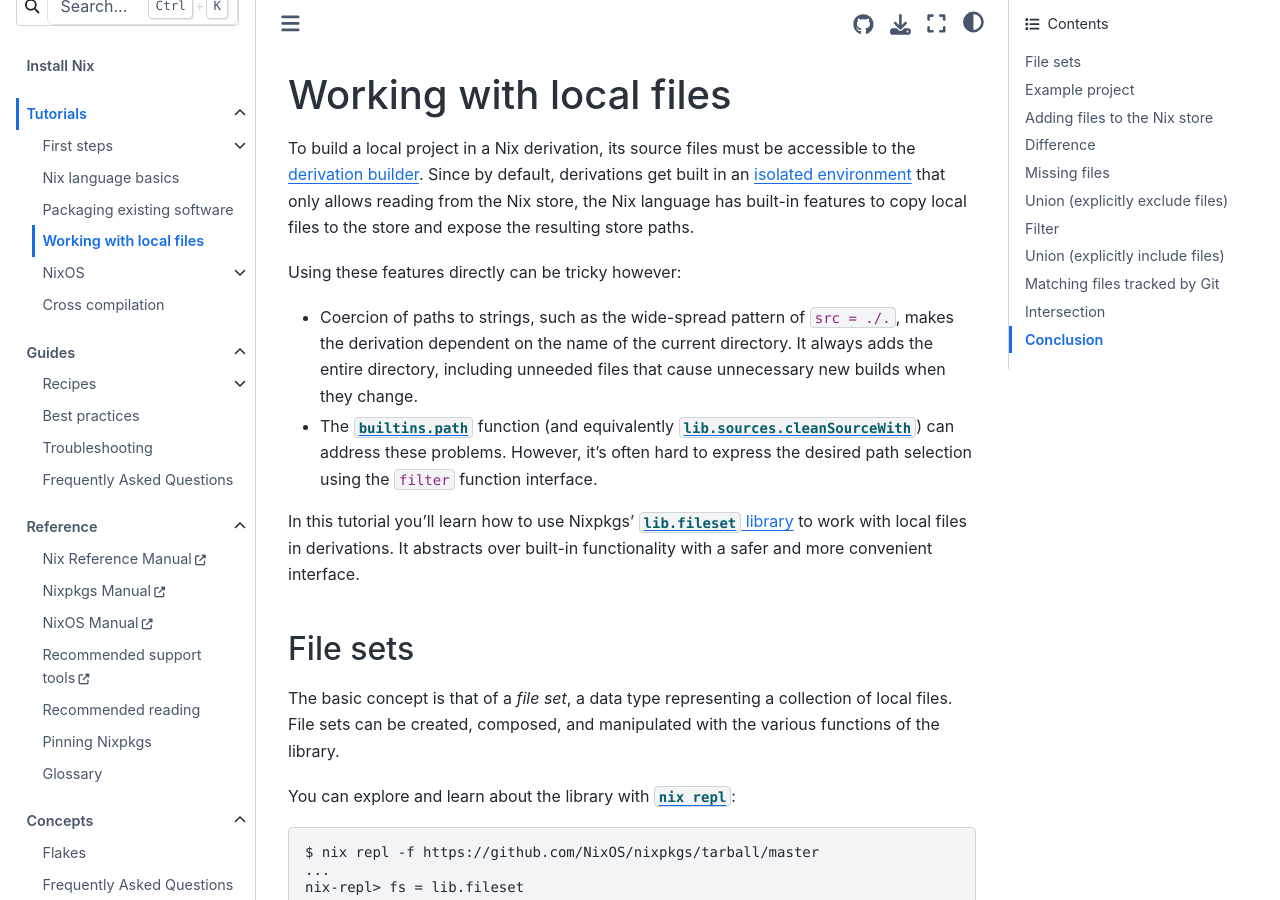
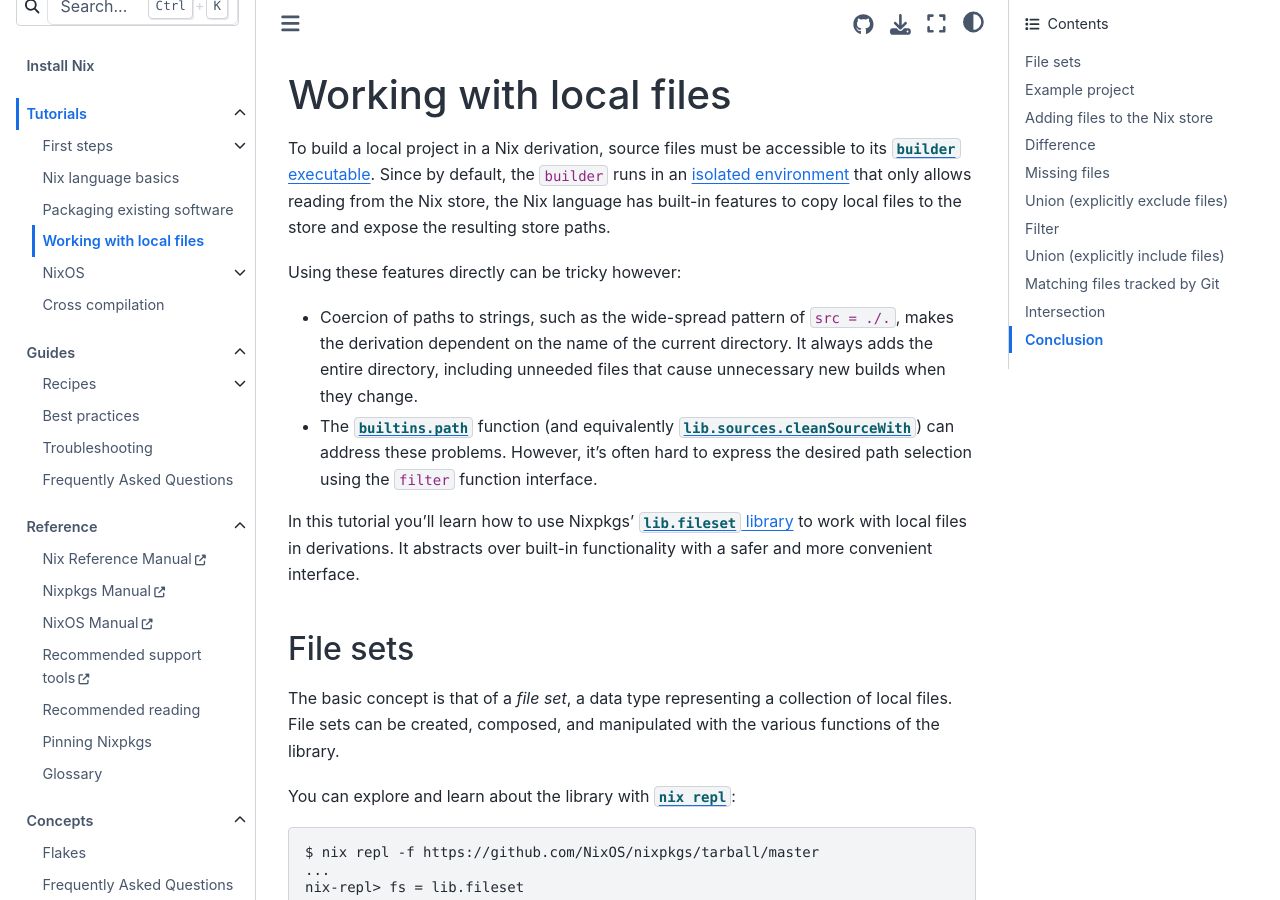
Before and after one commit to NixOS/nix.dev, a Sphinx documentation site: the page built from source/tutorials/file-sets.md, in a window 1280 px wide and 900 px high. Built offline with Sphinx 7.4.7 and the Sphinx Book theme 1.1.4, drawn with Linux system fonts in a browser that asks for light colours.

Commit message:
Update source/tutorials/file-sets.md
Co-authored-by: Valentin Gagarin <valentin.gagarin@tweag.io>

```diff
--- a/source/tutorials/file-sets.md
+++ b/source/tutorials/file-sets.md
@@ -6,12 +6,8 @@
 instead of https://nixos.org/manual/nixpkgs/unstable/#sec-fileset
 -->
 
-To build a local project in a Nix derivation,
-its source files must be accessible
-to the [derivation builder](https://nixos.org/manual/nix/stable/language/derivations#attr-builder).
-Since by default, derivations get built in an [isolated environment](https://nixos.org/manual/nix/stable/command-ref/conf-file.html#conf-sandbox)
-that only allows reading from the Nix store,
-the Nix language has built-in features to copy local files to the store and expose the resulting store paths.
+To build a local project in a Nix derivation, source files must be accessible to its [`builder` executable](https://nixos.org/manual/nix/stable/language/derivations#attr-builder).
+Since by default, the `builder` runs in an [isolated environment](https://nixos.org/manual/nix/stable/command-ref/conf-file.html#conf-sandbox) that only allows reading from the Nix store, the Nix language has built-in features to copy local files to the store and expose the resulting store paths.
 
 Using these features directly can be tricky however:
 
```
